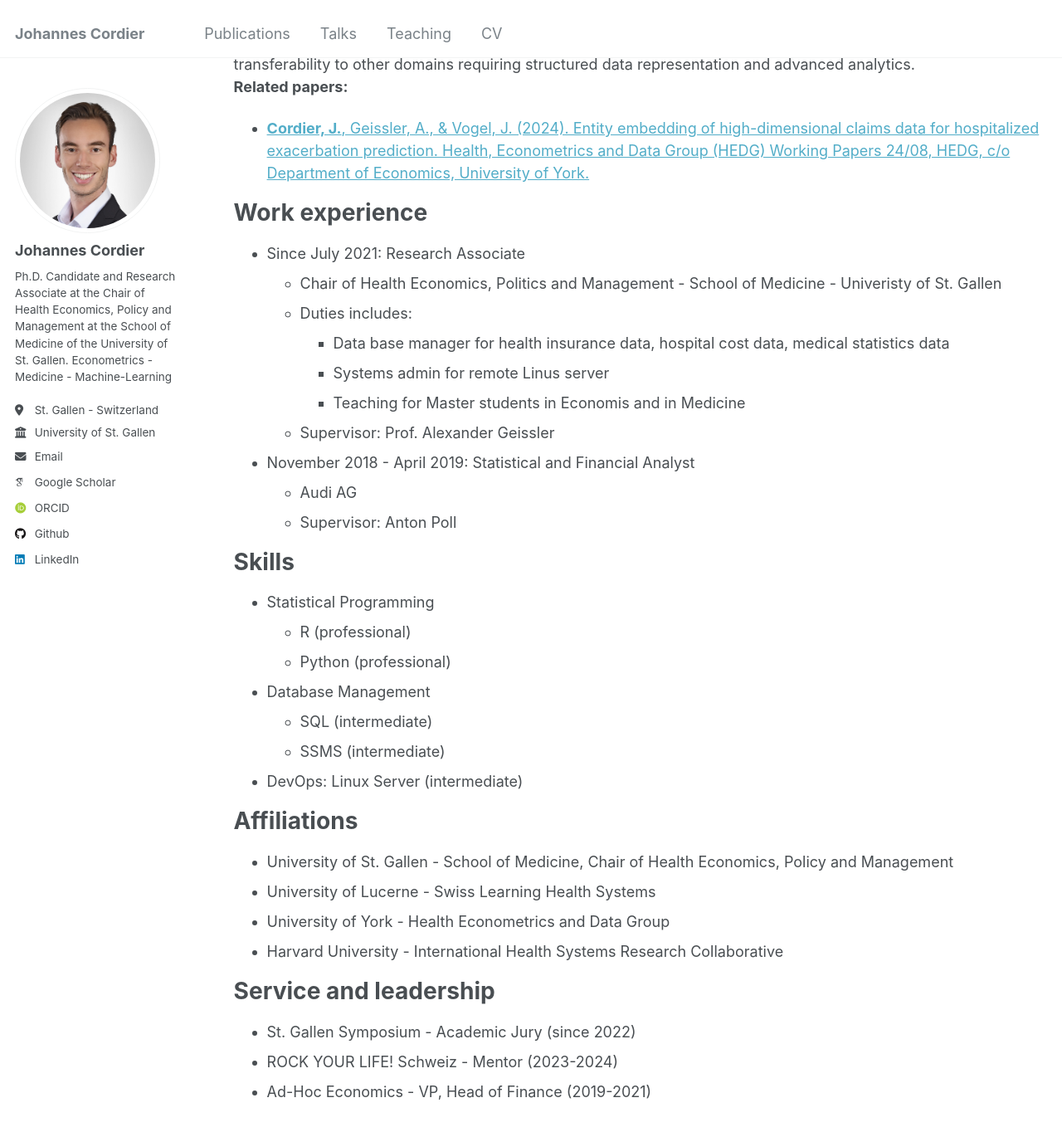
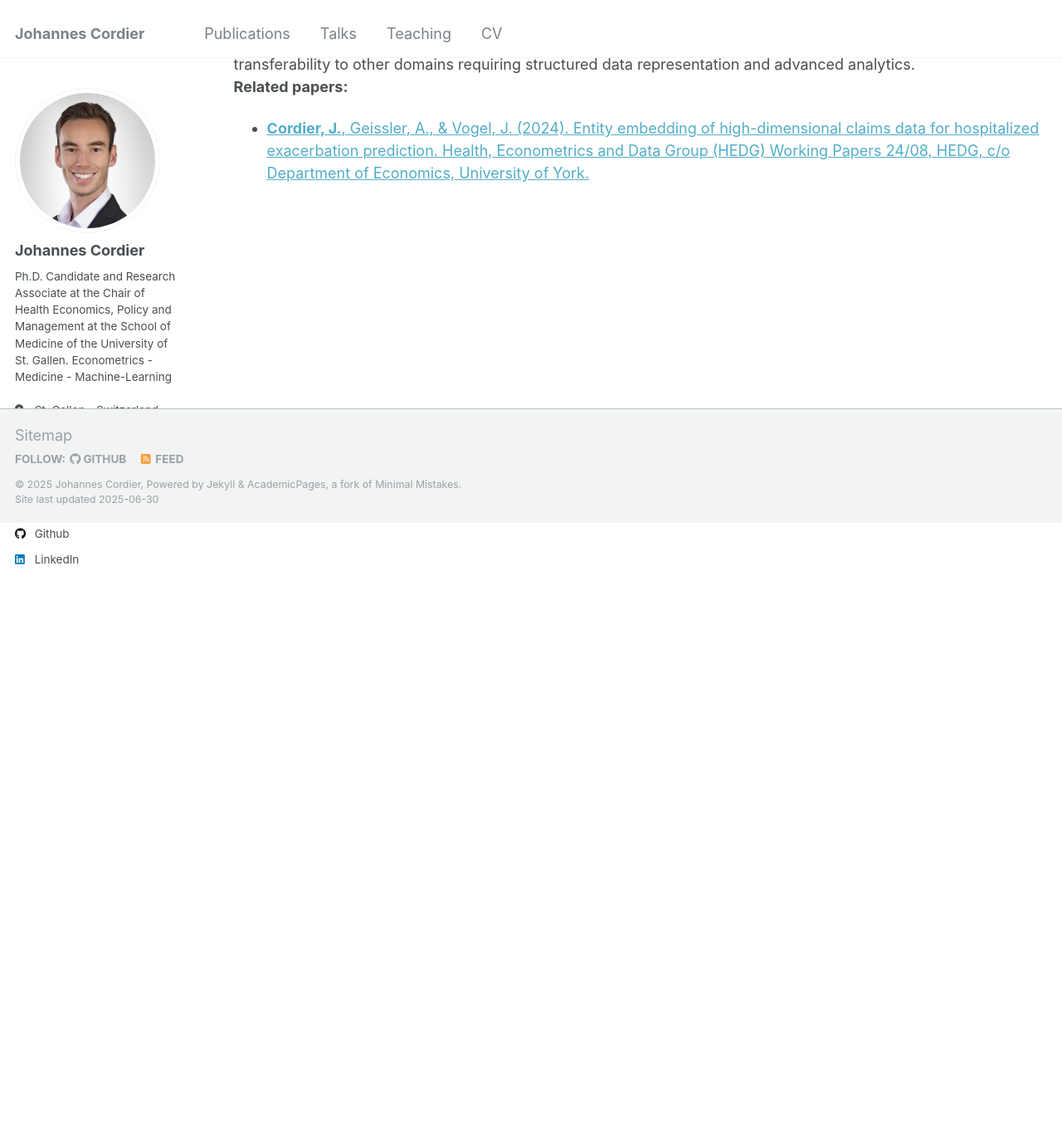
Before and after one commit to johannescordier/johannescordier.github.io, a Jekyll site: the page built from _pages/cv.md, in a window 1280 px wide and 1400 px high, scrolled down 1315 px. Shown: the top 1364 px of the window at 83% size. Built offline with Jekyll 4.4.1, drawn with Linux system fonts in a browser that asks for light colours; some web fonts are replaced; after the commit the page ends 1945 px from its top, so only the background shows below that.

Commit message:
Update cv.md

```diff
--- a/_pages/cv.md
+++ b/_pages/cv.md
@@ -36,42 +36,3 @@ Representation Learning of Claims Items
 Engineered and trained deep learning models to generate dense vector representations of medical claims items, enabling improved feature extraction for predictive modeling and policy analysis. Leveraged large, heterogeneous claims datasets from Swiss insurers, applying PyTorch and TensorFlow for model development. Used NLP-inspired methods (word2vec, transformer-based models) to build representations for over 70,000 unique claims items, and evaluated embeddings with boosting methods (XGBoost, WarpGBM for CUDA, LSTM). This approach supports transferability to other domains requiring structured data representation and advanced analytics.
 **Related papers:**
 - [**Cordier, J.**, Geissler, A., & Vogel, J. (2024). Entity embedding of high-dimensional claims data for hospitalized exacerbation prediction. Health, Econometrics and Data Group (HEDG) Working Papers 24/08, HEDG, c/o Department of Economics, University of York.](https://www.york.ac.uk/media/economics/documents/hedg/workingpapers/2024/2409.pdf)
-
-Work experience
-======
-* Since July 2021: Research Associate
-  * Chair of Health Economics, Politics and Management - School of Medicine - Univeristy of St. Gallen
-  * Duties includes:
-    * Data base manager for health insurance data, hospital cost data, medical statistics data
-    * Systems admin for remote Linus server
-    * Teaching for Master students in Economis and in Medicine
-  * Supervisor: Prof. Alexander Geissler
-
-
-* November 2018 - April 2019: Statistical and Financial Analyst
-  * Audi AG
-  * Supervisor: Anton Poll
-
-Skills
-======
-* Statistical Programming
-  * R (professional)
-  * Python (professional)
-* Database Management
-  * SQL (intermediate)
-  * SSMS (intermediate)
-* DevOps: Linux Server (intermediate)
-
-
-Affiliations
-======
-* University of St. Gallen - School of Medicine, Chair of Health Economics, Policy and Management
-* University of Lucerne - Swiss Learning Health Systems
-* University of York - Health Econometrics and Data Group
-* Harvard University - International Health Systems Research Collaborative
-
-Service and leadership
-======
-* St. Gallen Symposium - Academic Jury (since 2022)
-* ROCK YOUR LIFE! Schweiz - Mentor (2023-2024)
-* Ad-Hoc Economics - VP, Head of Finance (2019-2021)
```
